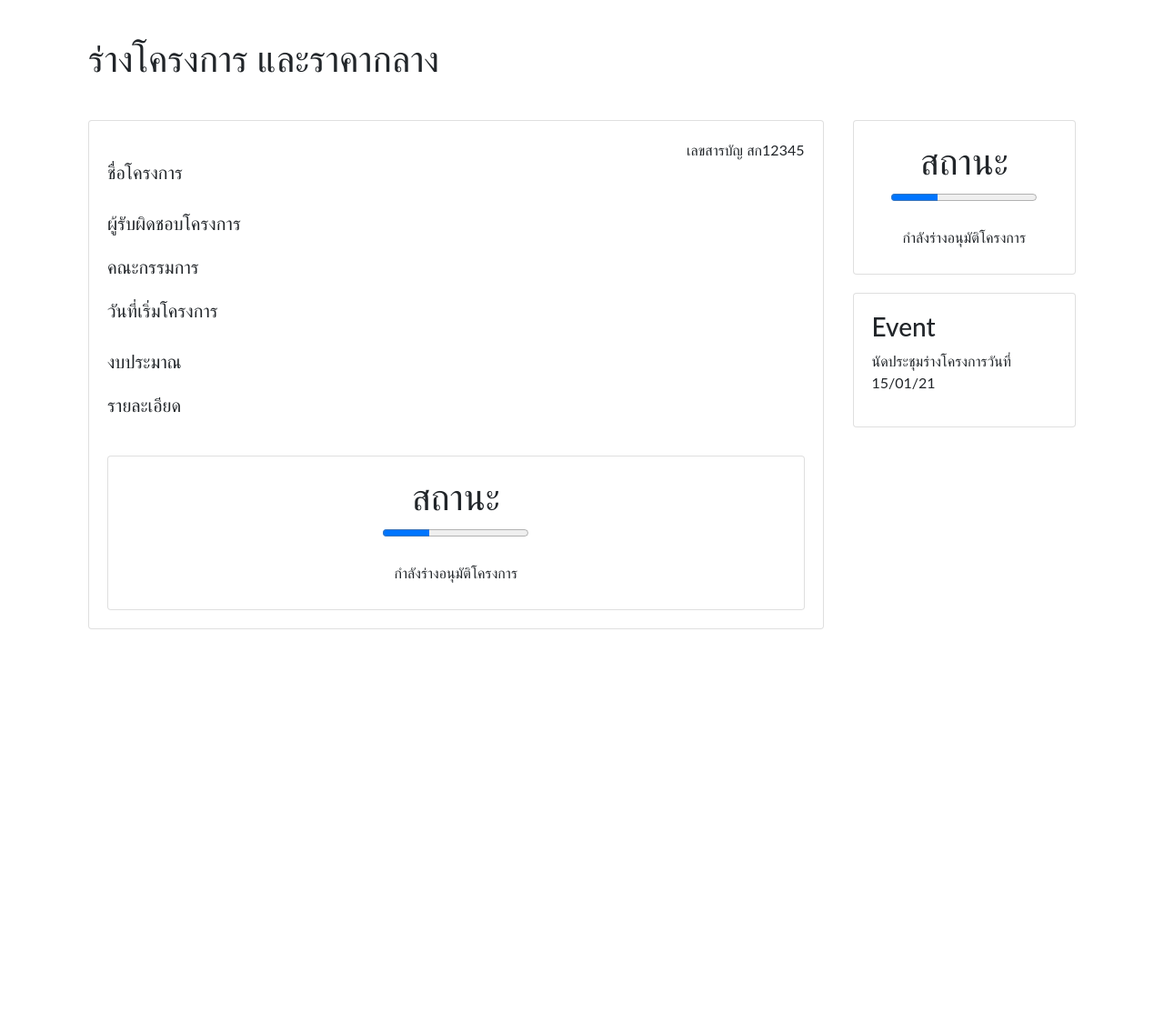
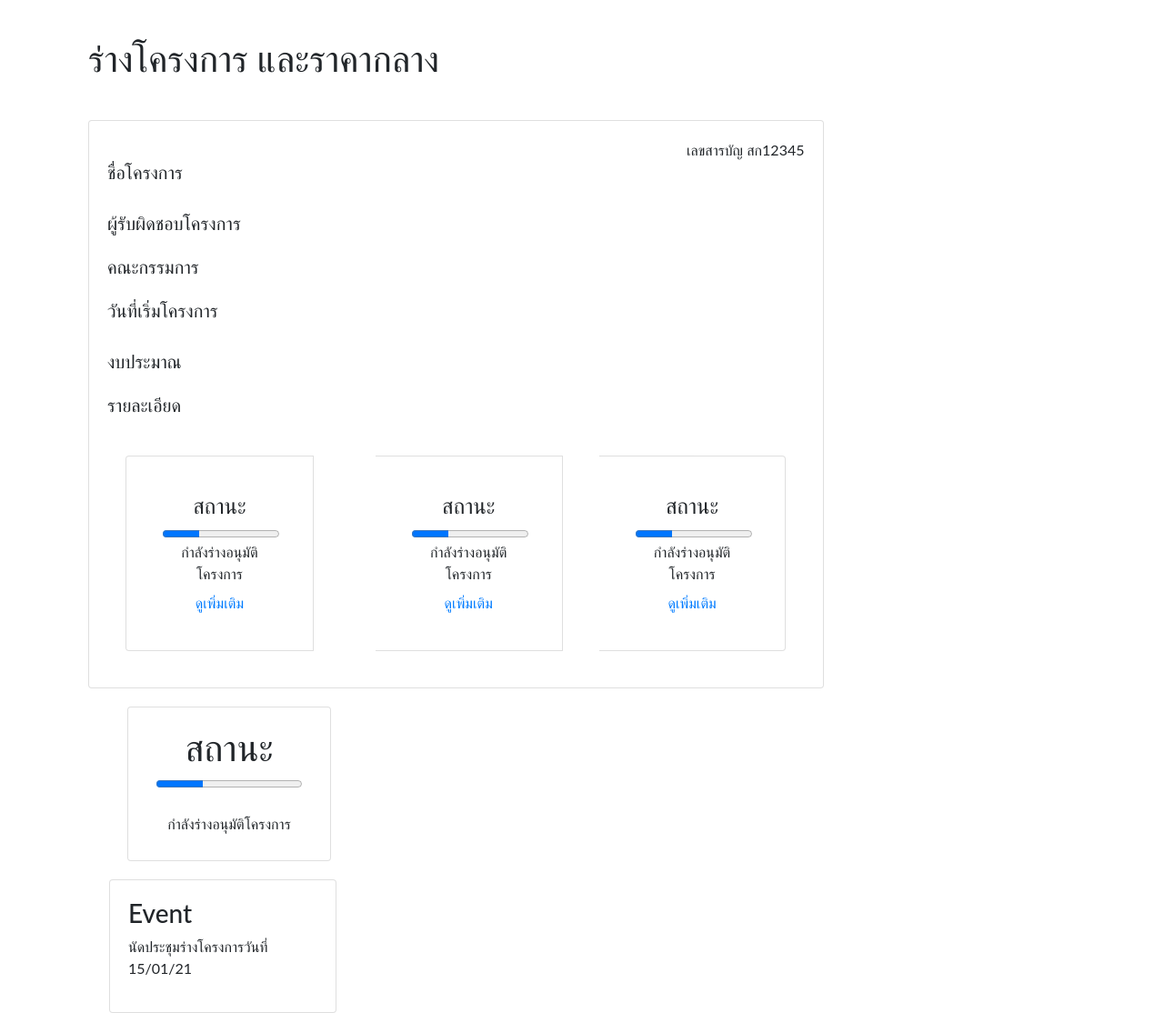
Before and after one commit to nadonez2943/NSM, a Flask app: page /project in a window 1280 px wide. Shown: the part 93-1207 px from the top of the page at 91% size. Before the commit the page ends 785 px from the top, so only its background shows below. Run offline with Flask 2, Linux system fonts and the light colour scheme; some libraries are stand-ins or nearby versions.

Commit message:
Update project.html

```diff
--- a/APP/templates/project.html
+++ b/APP/templates/project.html
@@ -74,7 +74,6 @@
           </p>
           <div class="leftcolumn">
             <div class="card">
-
               <h align="right" >เลขสารบัญ สก12345</h>
               <h5>ชื่อโครงการ</h5><br>
               <h5>ผู้รับผิดชอบโครงการ</h5>
@@ -87,20 +86,52 @@
                 <h5>รายละเอียด</h5>
               </p>
 
-              <div class="card">
-                <center>
-                <h1>สถานะ</h1>
-                <progress id="file" value="32" max="100"> 32% </progress>
-                <br>
-                <br>
-                <label for="file">กำลังร่างอนุมัติโครงการ</label>
+
+                <div class="card-group">
+                    <div class="card me-5" style="width: 15rem; margin: 20px;">
+                        <div class="card-body">
+                            <center>
+                                <h4>สถานะ</h4>
+                                <progress id="file" value="32" max="100" style="width: 8rem;"> 32% </progress>
+                                <br>
+                                <label for="file">กำลังร่างอนุมัติโครงการ</label>
+                                <a href="draft" class="card-link">  ดูเพิ่มเติม</a>
+                            </center>
+                        </div>
+                    </div>
+                    <div class="card" style="width: 15rem; margin: 20px;">
+                        <div class="card-body">
+                            <center>
+                                <h4>สถานะ</h4>
+                                <progress id="file" value="32" max="100" style="width: 8rem;"> 32% </progress>
+                                <br>
+                                <label for="file">กำลังร่างอนุมัติโครงการ</label>
+                                <a href="draft" class="card-link">  ดูเพิ่มเติม</a>
+                            </center>
+                        </div>
+                    </div>
+                    <div class="card" style="width: 15rem; margin: 20px;">
+                        <div class="card-body">
+                            <center>
+                                <h4>สถานะ</h4>
+                                <progress id="file" value="32" max="100" style="width: 8rem;"> 32% </progress>
+                                <br>
+                                <label for="file">กำลังร่างอนุมัติโครงการ</label>
+                                <a href="draft" class="card-link">  ดูเพิ่มเติม</a>
+                            </center>
+                        </div>
+                    </div>
+                </div>
+                    </for>
+                  </div>
                 </center>
               </div>
             </div>
 
           </div>
           <div class="rightcolumn" style="background-color:#ffffff;">
-            <div class="card">
+            <div class="card" style="width: 14rem; margin: 20px;">
+
               <center>
               <h1>สถานะ</h1>
               <progress id="file" value="32" max="100"> 32% </progress>
```
